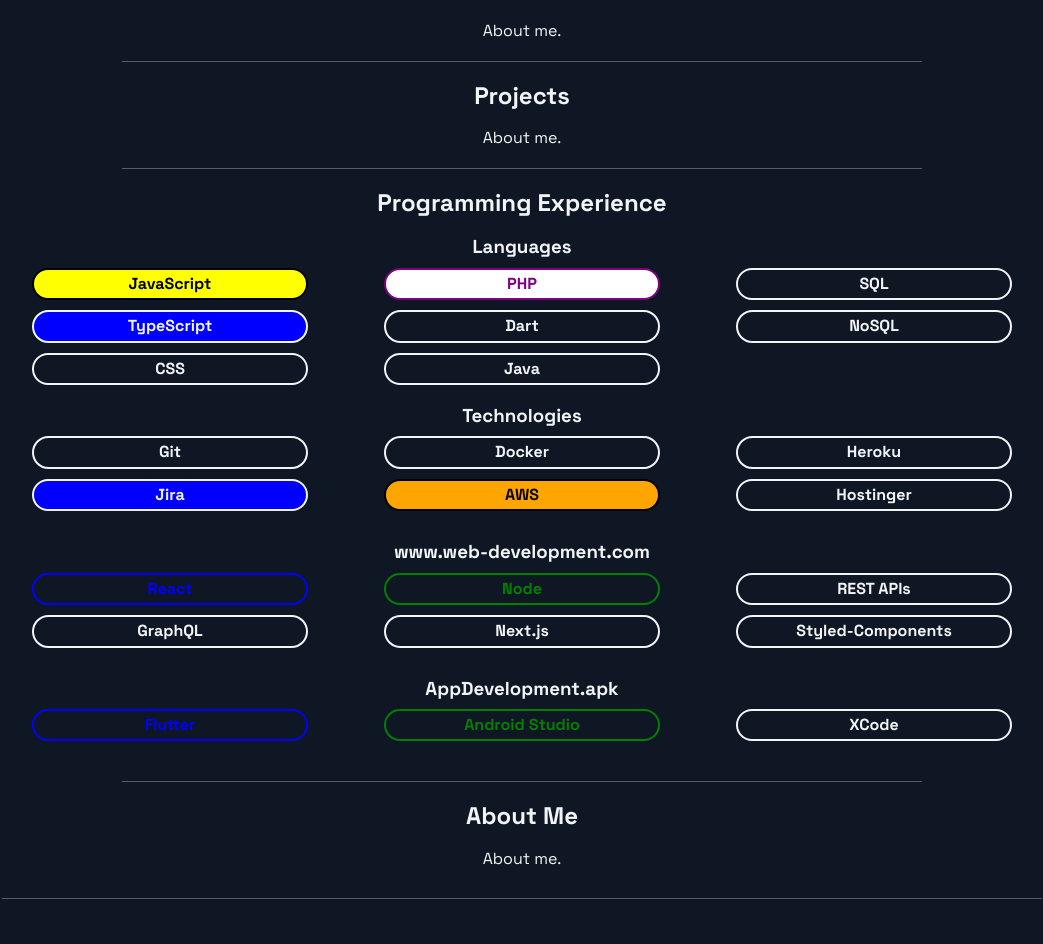
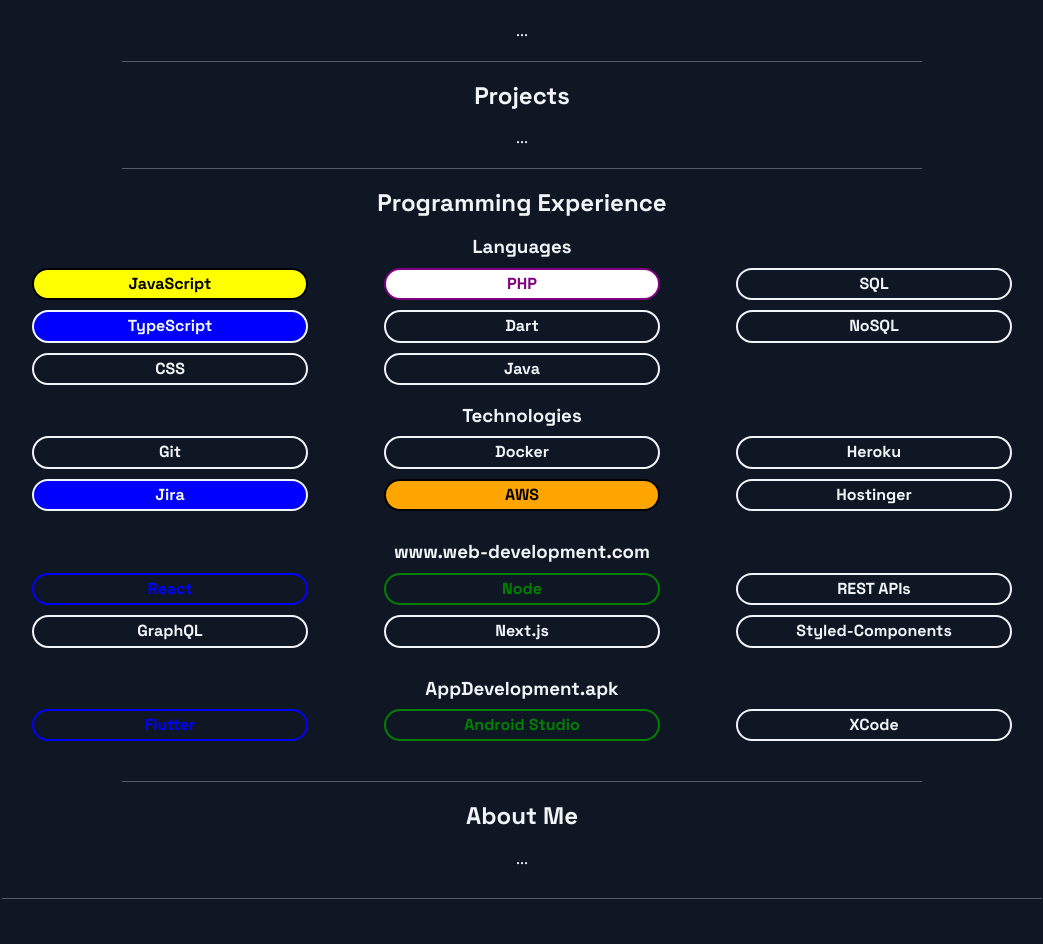
Before and after one commit to jakecoombs/personal-portfolio, a Next.js app: page / in a window 1280 px wide. Shown: the part 244-1188 px from the top of the page, without its empty margins (118-1161 px from the left). Built offline with nearby package versions, Linux system fonts and the light colour scheme.

Commit message:
Replace about me text

```diff
--- a/src/components/organisms/About/About.tsx
+++ b/src/components/organisms/About/About.tsx
@@ -4,7 +4,7 @@
 export const About = () => {
   return (
     <SectionLayout id="about" header="About Me">
-      <p>About me.</p>
+      <p>...</p>
     </SectionLayout>
   );
 };
--- a/src/components/organisms/Introduction/Introduction.tsx
+++ b/src/components/organisms/Introduction/Introduction.tsx
@@ -4,7 +4,7 @@
 export const Introduction = () => {
   return (
     <SectionLayout header="Introduction">
-      <p>About me.</p>
+      <p>...</p>
     </SectionLayout>
   );
 };
--- a/src/components/organisms/Projects/Projects.tsx
+++ b/src/components/organisms/Projects/Projects.tsx
@@ -4,7 +4,7 @@
 export const Projects = () => {
   return (
     <SectionLayout id="projects" header="Projects">
-      <p>About me.</p>
+      <p>...</p>
     </SectionLayout>
   );
 };
```
